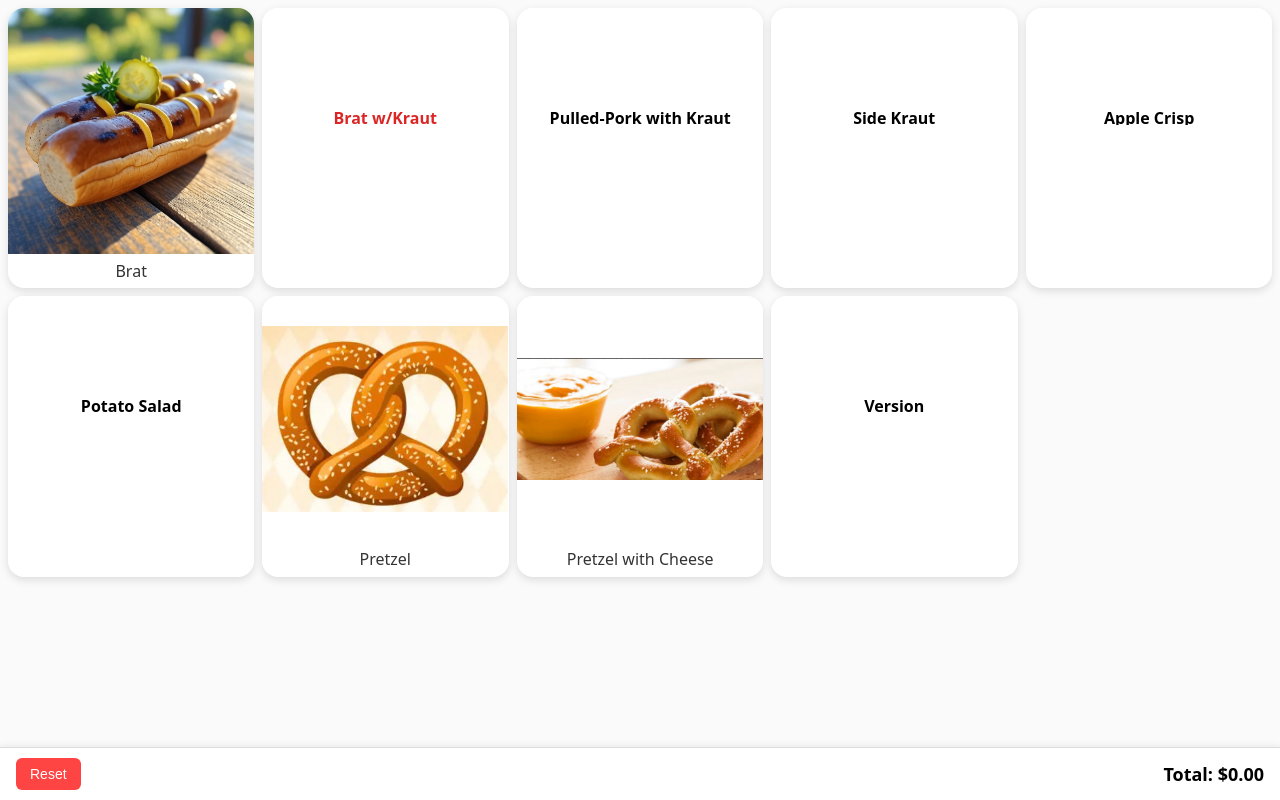
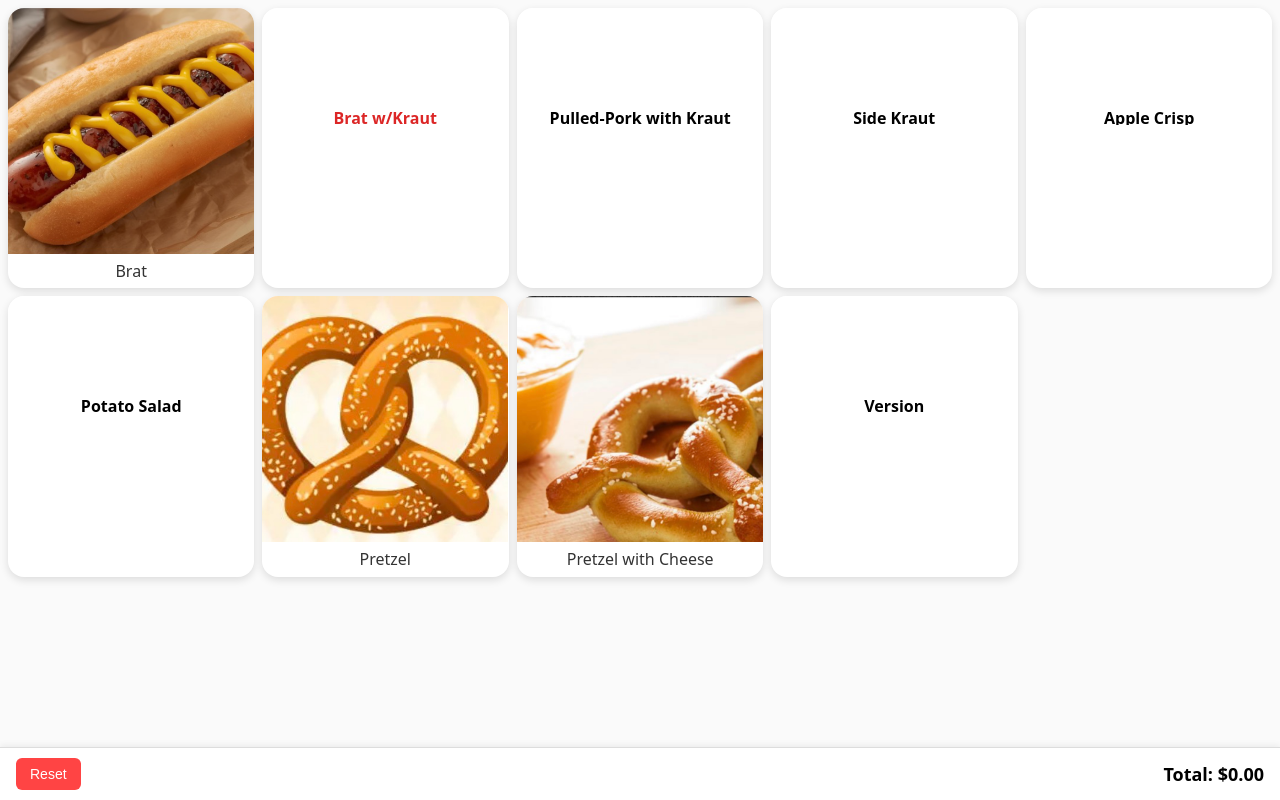
Before and after one commit to junkerfamily/PictoCalc, a plain HTML site: page index.html in a window 1280 px wide. Drawn offline with Linux system fonts and the light colour scheme.

Commit message:
Fix image display: convert PNG to JPG, update CSS for clean image rendering, add new brat images

```diff
--- a/config.json
+++ b/config.json
@@ -1,5 +1,5 @@
 [
-  { "name": "Brat", "price": 5.00, "image": "images/brat1.jpg", "scale": 3 },
+  { "name": "Brat", "price": 5.00, "image": "images/brat2.png", "scale": 3 },
   { "name": "Brat w/Kraut ", "price": 5.20, "image": "images/brat-with-kraut.jpg", "scale": 6, "color": "red" },
   { "name": "Pulled-Pork with Kraut", "price": 7.50, "image": "images/pulled-pork-kraut.jpg", "scale": 6 },
   { "name": "Side Kraut", "price": 2.50, "image": "images/side-kraut.jpg", "scale": 1 },
--- a/index.html
+++ b/index.html
@@ -215,8 +215,8 @@
     width: 100%;
     display: block;
     aspect-ratio: 1 / 1;
-    object-fit: contain;
-    background: #fff;
+    object-fit: cover;  /* Cover the entire container, no white space */
+    background: transparent;  /* No background needed for JPGs */
   }
 
   /* Name label */
```
Also changed, not shown: images/brat-converted.jpg (added), images/brat.png (added), images/brat2.png (added).
